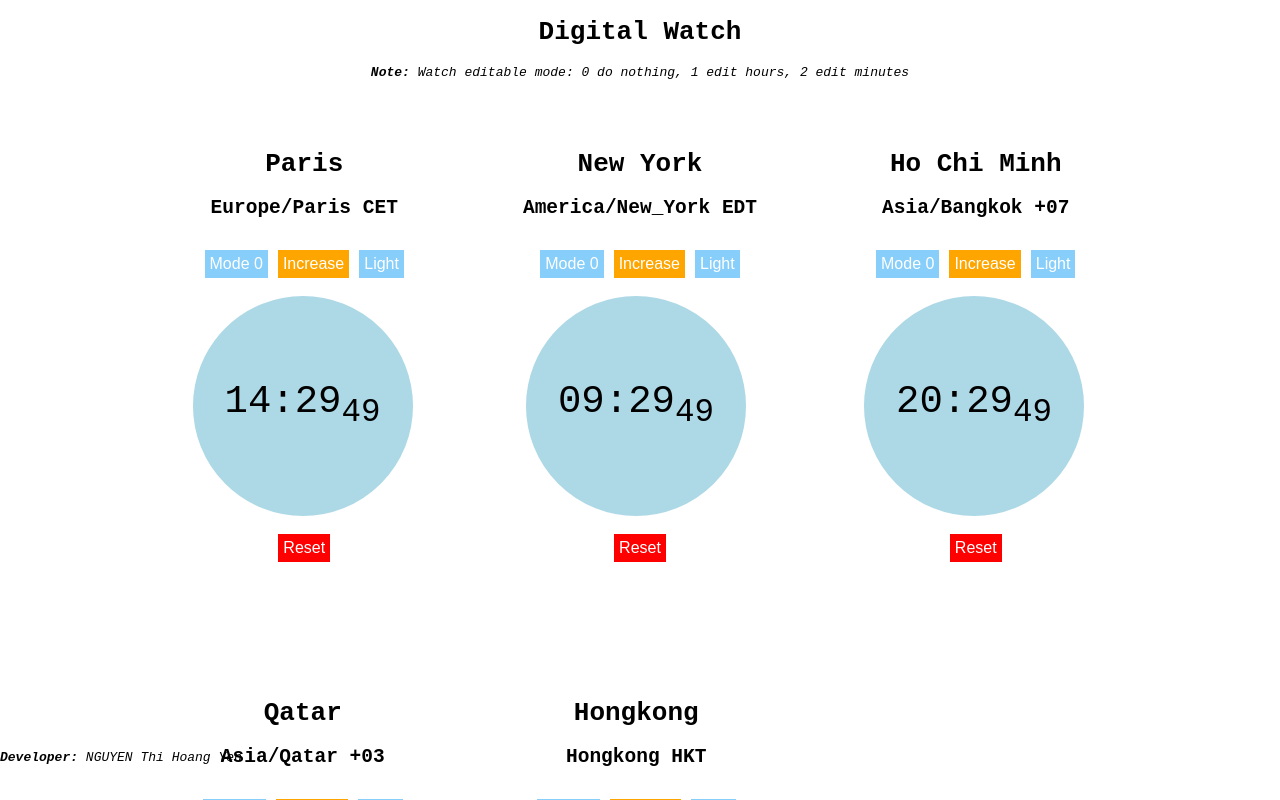
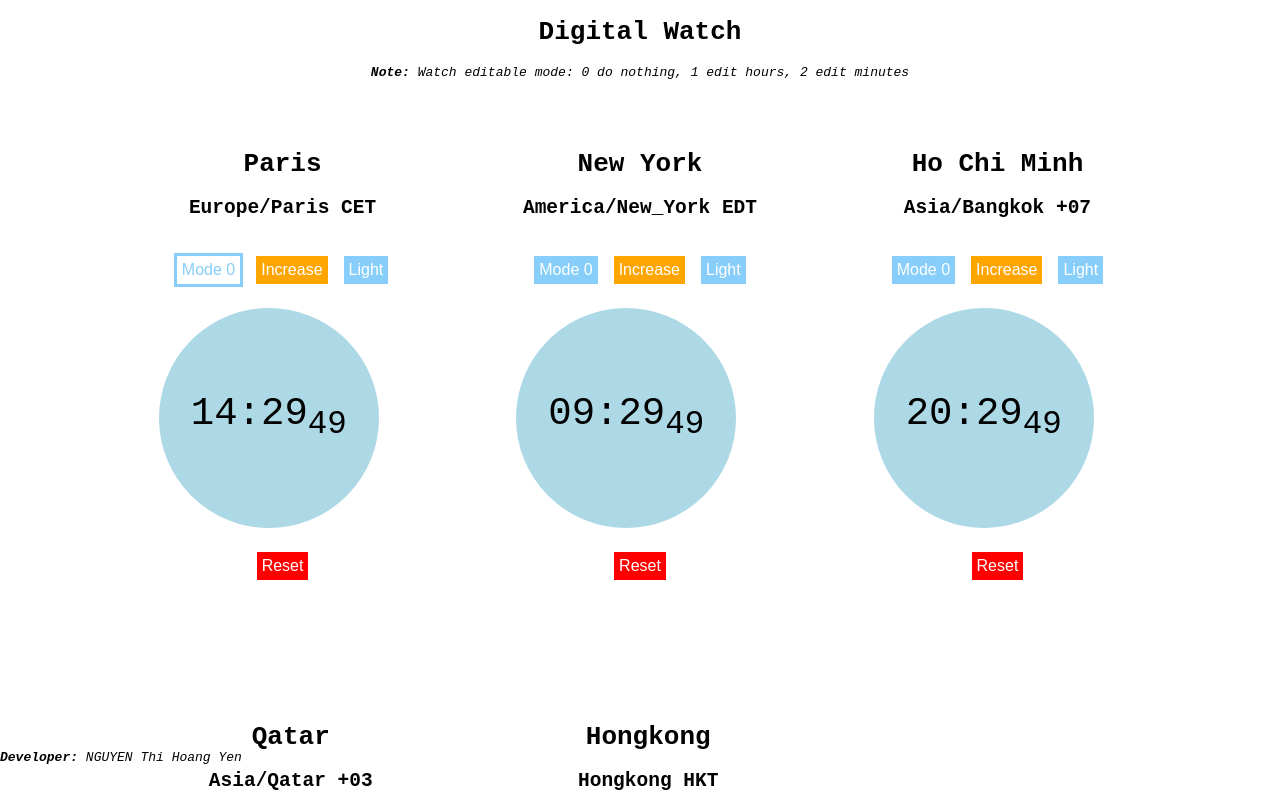
Before and after one commit to yennguyenthihoang/digital-clock-react-app, a React (Create React App) app: page / in a window 1280 px wide. In both pictures the pointer is over the button 236 px from the left and 263 px from the top of the page. Built offline with nearby package versions, Linux system fonts and the light colour scheme.

Commit message:
add a clock to the list

```diff
--- a/src/components/App.js
+++ b/src/components/App.js
@@ -31,7 +31,8 @@ class App extends Component {
     };
   }
 
-  addNewClock(){
+  addNewClock(e){
+    e.preventDefault();
     let newClock =  { id: 'clock'+ this.state.newClockTimeZone?.split("/")[0] + '_' + this.state.newClockTimeZone?.split("/")[1],
     city: this.state.newClockTimeZone?.split("/")[1],
     timezone: this.state?.newClockTimeZone,
--- a/src/styles/App.css
+++ b/src/styles/App.css
@@ -3,7 +3,7 @@
 }
 
 .container {
-  height: 100%;
+  height: 90%;
   width: 100%;
   display: flex;
   flex-wrap: wrap;
@@ -50,26 +50,53 @@
   color: white;
   padding: 5px;
   margin: 5px;
+  border: solid white;
   text-align: center;
   text-decoration: none;
   display: inline-block;
   font-size: 16px;
+  cursor: pointer;
+  transition-duration: 0.4s;
 }
 
 .mode-btn {
   background-color: lightskyblue;
 }
 
+.mode-btn:hover {
+  background-color: white;
+  color: lightskyblue;
+  border: solid lightskyblue;
+}
+
 .increase-btn {
   background-color: orange;
+}
+
+.increase-btn:hover {
+  background-color: white;
+  color: orange;
+  border: solid orange;
 }
 
 .light-btn {
   background-color: lightskyblue;
 }
 
+.light-btn:hover {
+  background-color: white;
+  color: lightskyblue;
+  border: solid lightskyblue;
+}
+
 .reset-btn {
   background-color: red;
+}
+
+.reset-btn:hover {
+  background-color: white;
+  color: red;
+  border: solid red;
 }
 
 .footer {
```
